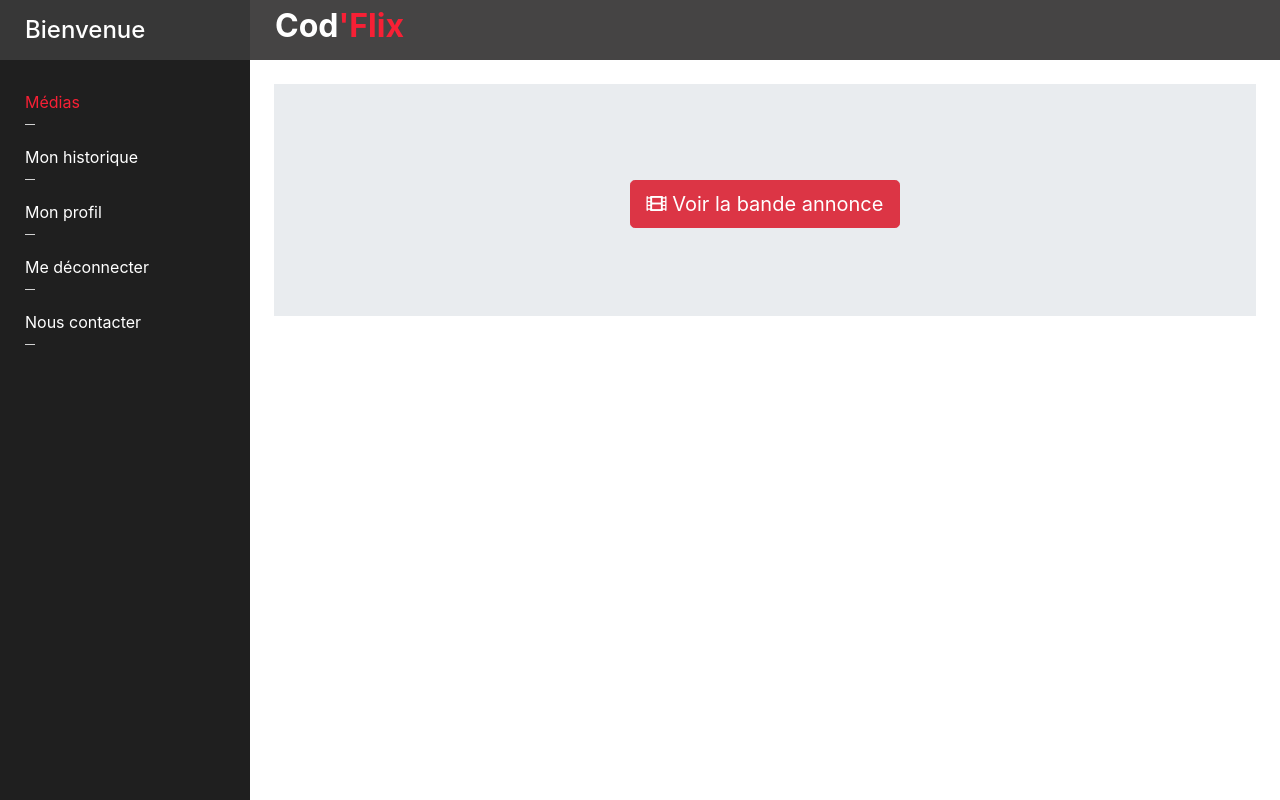
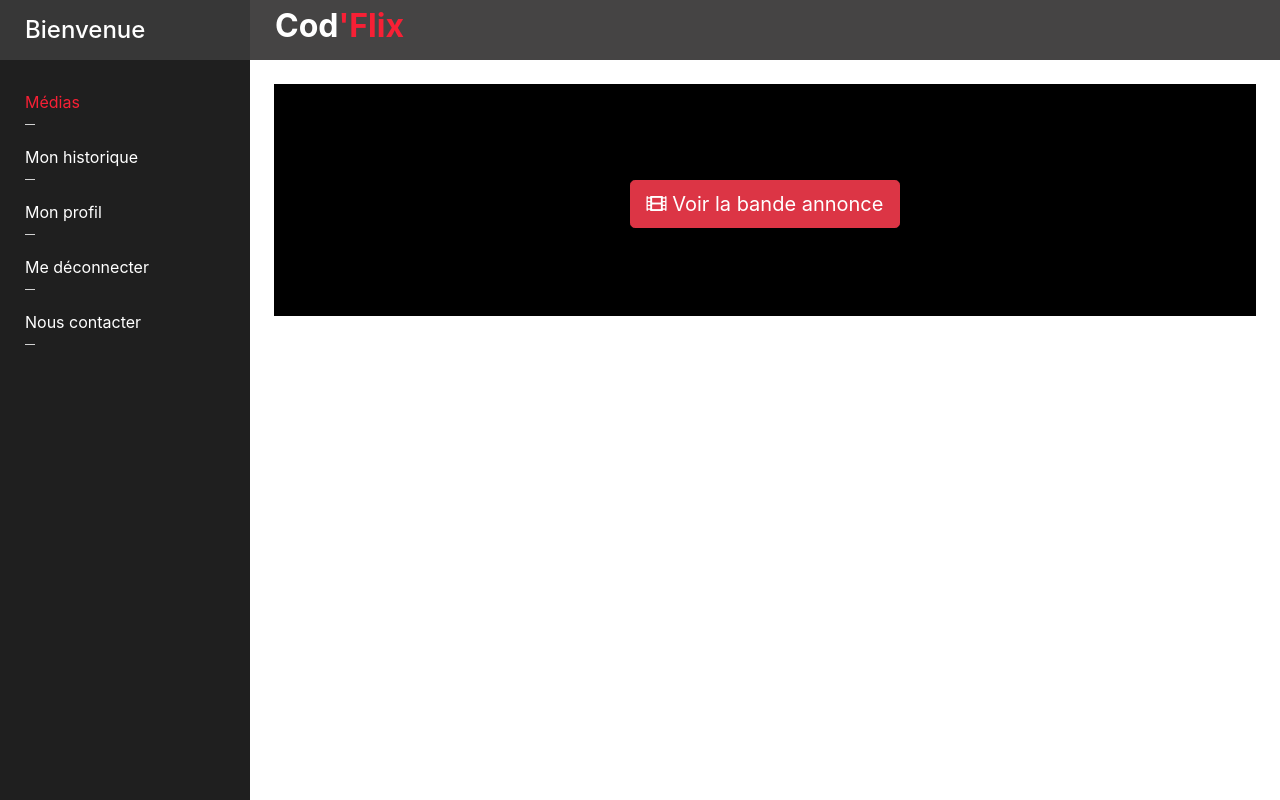
Before and after one commit to CedricLphn/ec-code-2020-codflix-php, a PHP site: template view/mediaView.php in a window 1280 px wide. Run offline with PHP 8.4, Linux system fonts and the light colour scheme; the template is opened without the code that fills it, so the values that code supplies are empty.

Commit message:
Fix bug on the api tmdb call and visual correction of the media detail

```diff
--- a/public/css/layout/pages/details.css
+++ b/public/css/layout/pages/details.css
@@ -1,3 +1,29 @@
+
+.md-banner {
+    position: relative;
+    background-color: black;
+    overflow: hidden;
+}
+.md-banner>.container {
+    position: relative;
+    opacity: 1;
+    color:white;
+    z-index: 2;
+}
+
+.overlay {
+    position: absolute;
+    top: 0;
+    left: 0;
+    height: 100%;
+    width: 100%;
+    background-color: black;
+    opacity: 0.5;
+    z-index: 0;
+  }
+
+
+
 .serie-season {
     border: 1px solid #373737;
 
--- a/view/mediaView.php
+++ b/view/mediaView.php
@@ -1,12 +1,13 @@
 <?php ob_start(); ?>
 
-<div class="jumbotron jumbotron-fluid">
-    <div class="container">
+<div id="" class="jumbotron jumbotron-fluid  md-banner">
+    <div class="overlay"></div>
+    <div class="container ">
         <h1 class="display-4 text-center"><?= $media->getTitle(); ?></h1>
         <div class="text-center" id="info">
-            <span class="badge badge-pill badge-primary"><?= $media->getType(); ?></span>
-            <span class="badge badge-pill badge-primary"><?= $md->genre; ?></span>
-            <span class="badge badge-pill badge-primary"><?= $time_total; ?></span>
+            <span class="badge <?= ($media->gettype == "Film") ? 'badge-warning' : 'badge-info' ?>"><?= $media->getType(); ?></span>
+            <span class="badge badge-success"><?= $md->genre; ?></span>
+            <span class="badge badge-dark"><?= $time_total; ?></span>
         </div>
         <div class="text-center">
             <a class="my-4 btn btn-danger btn-lg" href="?action=watch&media=<?= $media->getId(); ?>" role="button"><i class="fas fa-film"></i> Voir la bande annonce</a>
@@ -69,7 +70,8 @@
             dataType: 'jsonp',
         })
         .then(function(response) {
-            $("#info").append(`<span class="badge badge-pill badge-primary">${response.vote_average}</span>`)
+            response = response.results[0];
+            $("#info").append(`<span class="badge badge-primary">${response.vote_average}</span>`)
             $(".jumbotron").css("background-image", `url(http://image.tmdb.org/t/p/original/${response.backdrop_path})`)
             $(".jumbotron").css("background-size", `cover`)
             let id = response.id;
```
